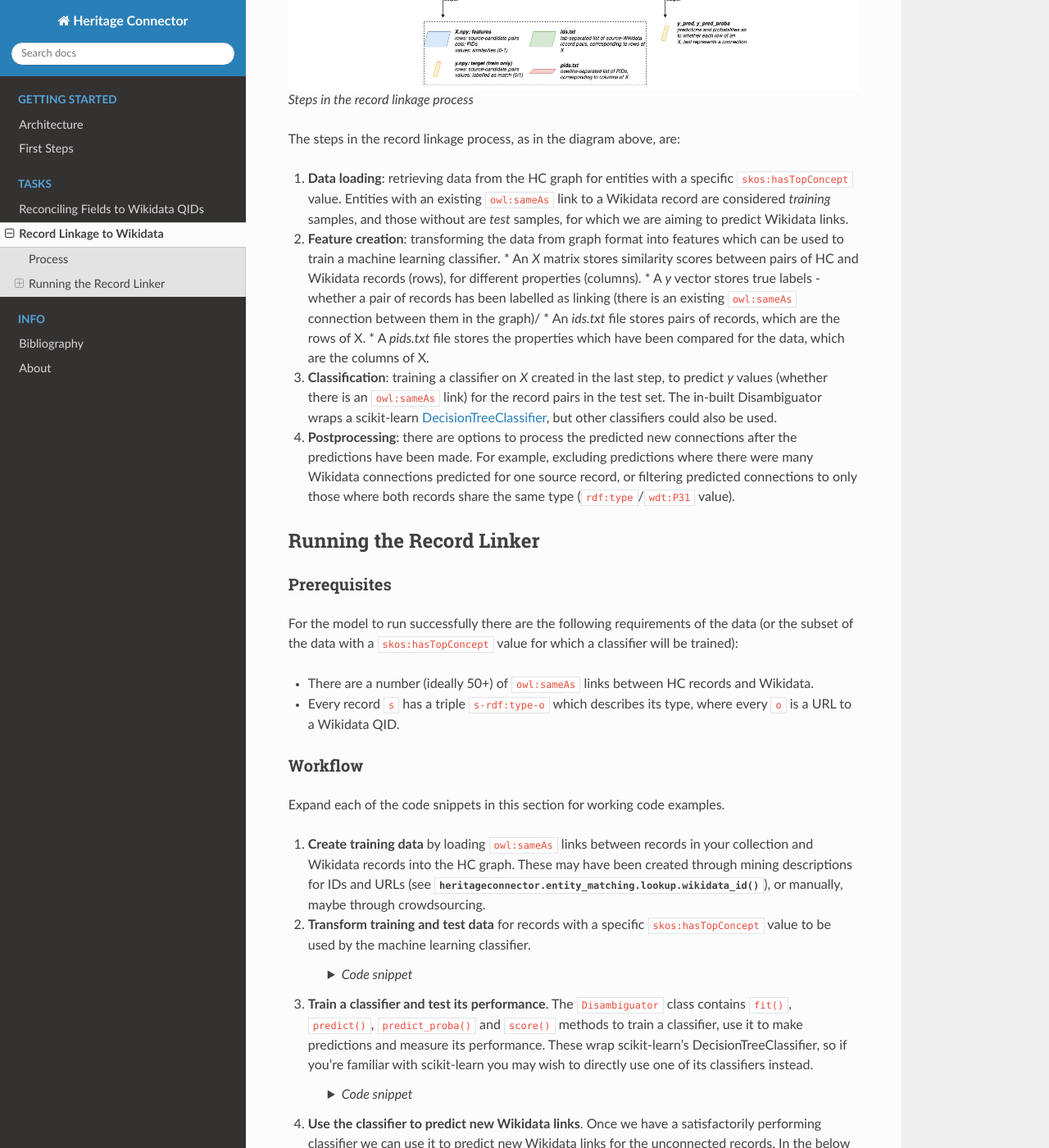
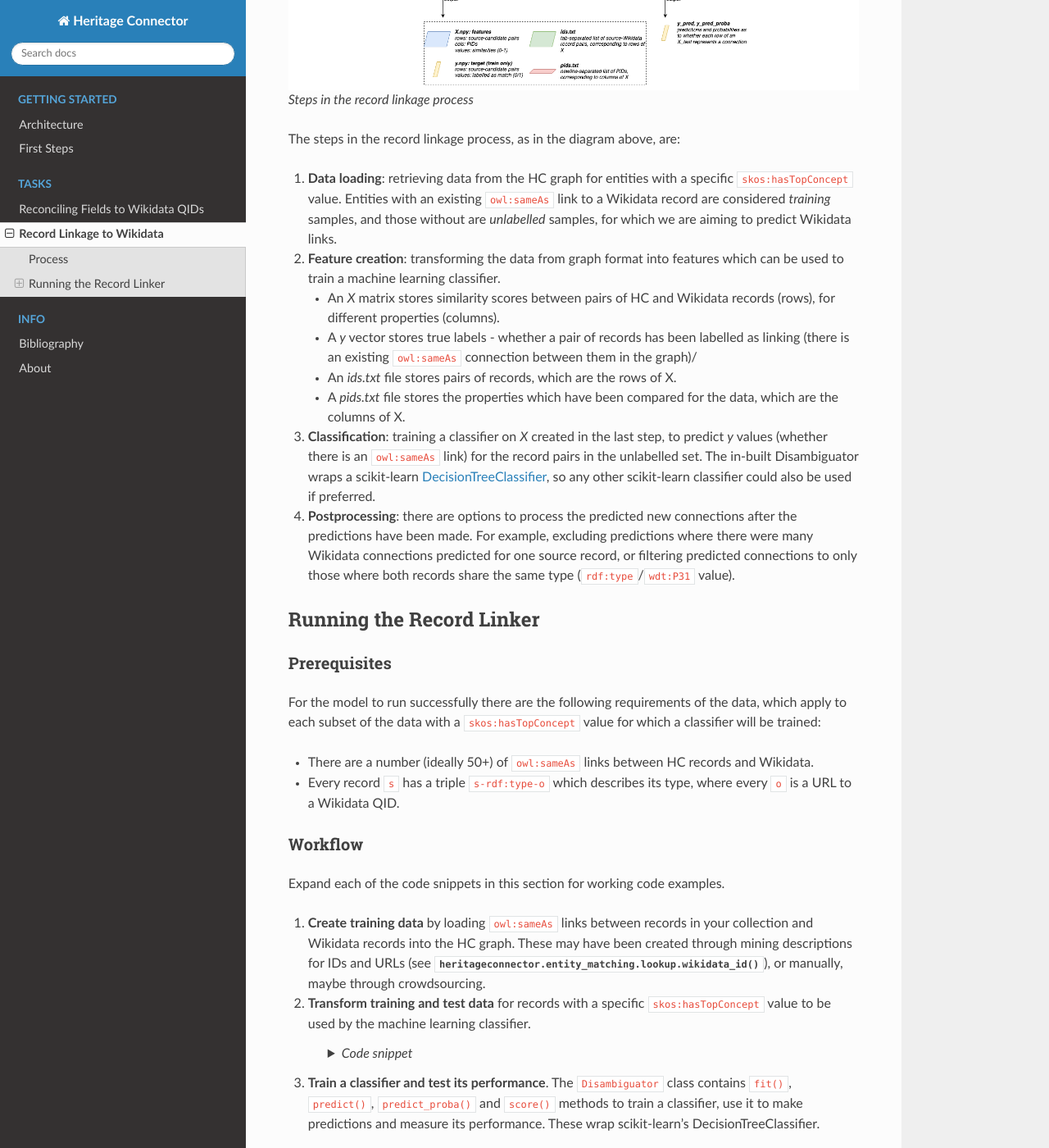
Before and after one commit to TheScienceMuseum/heritage-connector, a Sphinx documentation site: the page built from docs/record_linkage.rst, in a window 1280 px wide and 1400 px high, scrolled down 808 px. Shown: the whole window at 82% size. Built offline with Sphinx 7.4.7 and the Read the Docs theme 2.0.0, drawn with Linux system fonts in a browser that asks for light colours; pages that are not in the unit, such as notebooks, are missing from menus; some of the changed text lies outside the part shown.

Commit message:
proofread record linker docs. closes 271

```diff
--- a/docs/architecture.rst
+++ b/docs/architecture.rst
@@ -19,12 +19,14 @@ Data Format
 
 Any data can be imported into Heritage Connector as long as it can be processed into a Pandas DataFrame, and an RDF predicate is specified for each column in :code:`field_mapping.py`.
 
+.. _data-model:
+
 Data Model/Ontology
 ----------------------
 
 There are no enforced restrictions on data models or RDF ontologies to use Heritage Connector. However, we recommend that:
 
-* the :code:`table_name` parameter is used during import (see `Getting Started <getting_started.html>`_) to split data into sensible subsets. For the Science Museum Group collection we use *people*, *organisations*, *objects* and *documents* (archival documents).
+* the :code:`table_name` parameter is used during import (see `Getting Started <getting_started.html>`_) to split data into sensible subsets, which sets a value for the predicate :code:`skos:hasTopConcept` for each record. For the Science Museum Group collection we use *people*, *organisations*, *objects* and *documents* (archival documents).
 * RDF predicates are chosen based on whether they can be resolved to Wikidata properties using `equivalent property (P1628) <https://www.wikidata.org/wiki/Property:P1628>`_. The entity matcher uses this property to compare values in the Heritage Connector graph to values of candidate matching Wikidata entities.
 
 Dependencies
--- a/docs/record_linkage.rst
+++ b/docs/record_linkage.rst
@@ -21,13 +21,15 @@ Process
 
 The steps in the record linkage process, as in the diagram above, are:
 
-1. **Data loading**: retrieving data from the HC graph for entities with a specific :code:`skos:hasTopConcept` value. Entities with an existing :code:`owl:sameAs` link to a Wikidata record are considered *training* samples, and those without are *test* samples, for which we are aiming to predict Wikidata links.
+1. **Data loading**: retrieving data from the HC graph for entities with a specific :code:`skos:hasTopConcept` value. Entities with an existing :code:`owl:sameAs` link to a Wikidata record are considered *training* samples, and those without are *unlabelled* samples, for which we are aiming to predict Wikidata links.
 2. **Feature creation**: transforming the data from graph format into features which can be used to train a machine learning classifier.
+
    * An *X* matrix stores similarity scores between pairs of HC and Wikidata records (rows), for different properties (columns).
    * A *y* vector stores true labels - whether a pair of records has been labelled as linking (there is an existing :code:`owl:sameAs` connection between them in the graph)/
    * An *ids.txt* file stores pairs of records, which are the rows of X.
    * A *pids.txt* file stores the properties which have been compared for the data, which are the columns of X.
-3. **Classification**: training a classifier on *X* created in the last step, to predict *y* values (whether there is an :code:`owl:sameAs` link) for the record pairs in the test set. The in-built Disambiguator wraps a scikit-learn `DecisionTreeClassifier <https://scikit-learn.org/stable/modules/generated/sklearn.tree.DecisionTreeClassifier.html>`_, but other classifiers could also be used.
+
+3. **Classification**: training a classifier on *X* created in the last step, to predict *y* values (whether there is an :code:`owl:sameAs` link) for the record pairs in the unlabelled set. The in-built Disambiguator wraps a scikit-learn `DecisionTreeClassifier <https://scikit-learn.org/stable/modules/generated/sklearn.tree.DecisionTreeClassifier.html>`_, so any other scikit-learn classifier could also be used if preferred.
 4. **Postprocessing**: there are options to process the predicted new connections after the predictions have been made. For example, excluding predictions where there were many Wikidata connections predicted for one source record, or filtering predicted connections to only those where both records share the same type (:code:`rdf:type`/:code:`wdt:P31` value).
 
 Running the Record Linker
@@ -36,7 +38,7 @@ Running the Record Linker
 Prerequisites
 **************
 
-For the model to run successfully there are the following requirements of the data (or the subset of the data with a :code:`skos:hasTopConcept` value for which a classifier will be trained):
+For the model to run successfully there are the following requirements of the data, which apply to each subset of the data with a :code:`skos:hasTopConcept` value for which a classifier will be trained:
 
 * There are a number (ideally 50+) of :code:`owl:sameAs` links between HC records and Wikidata.
 * Every record :code:`s` has a triple :code:`s-rdf:type-o` which describes its type, where every :code:`o` is a URL to a Wikidata QID.
@@ -69,7 +71,7 @@ Expand each of the code snippets in this section for working code examples.
 
         </details>
 
-3. **Train a classifier and test its performance**. The :code:`Disambiguator` class contains :code:`fit()`, :code:`predict()`, :code:`predict_proba()` and :code:`score()` methods to train a classifier, use it to make predictions and measure its performance. These wrap scikit-learn's DecisionTreeClassifier, so if you're familiar with scikit-learn you may wish to directly use one of its classifiers instead.
+3. **Train a classifier and test its performance**. The :code:`Disambiguator` class contains :code:`fit()`, :code:`predict()`, :code:`predict_proba()` and :code:`score()` methods to train a classifier, use it to make predictions and measure its performance. These wrap scikit-learn's DecisionTreeClassifier.
 
     .. raw:: html
 
@@ -173,7 +175,7 @@ Expand each of the code snippets in this section for working code examples.
 Example notebooks
 ******************
 
-Notebooks to follow the record linkage process from when the data has been created are available in the demos folder of the `Heritage Connector repo <https://github.com/TheScienceMuseum/heritage-connector>`_.
+Notebooks to follow the record linkage process from when the data has been created are available in the *demos* folder of the `Heritage Connector repo <https://github.com/TheScienceMuseum/heritage-connector>`_.
 
 ---
 
```
Also changed, not shown: other parts of docs/record_linkage.rst (+1 -1 lines).
